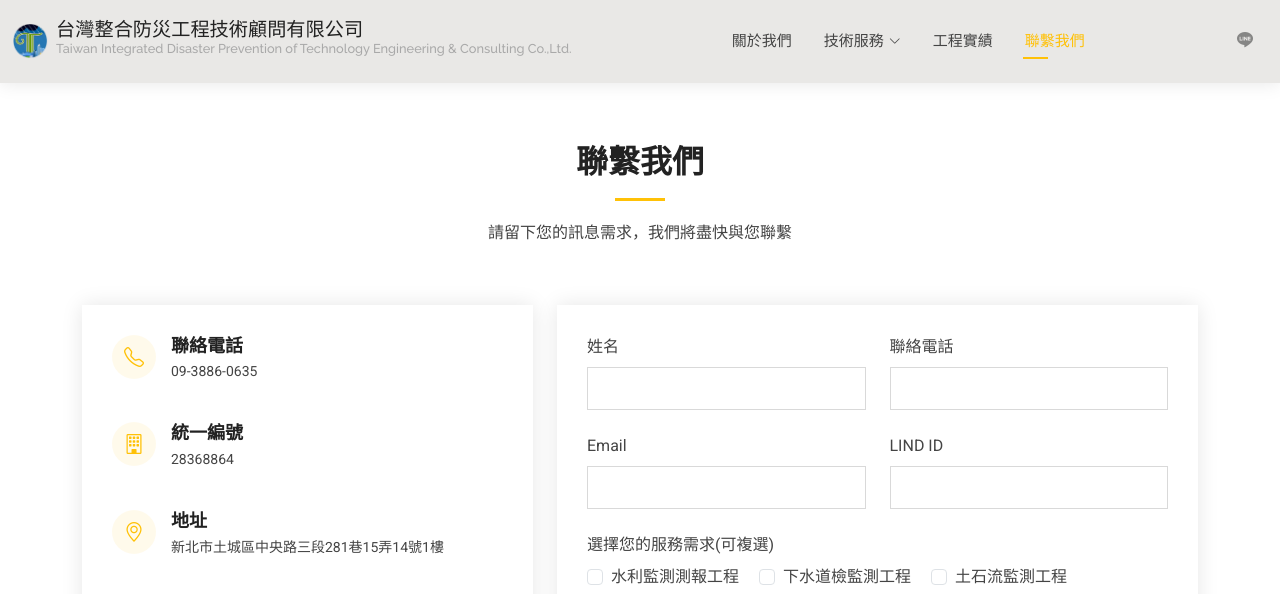
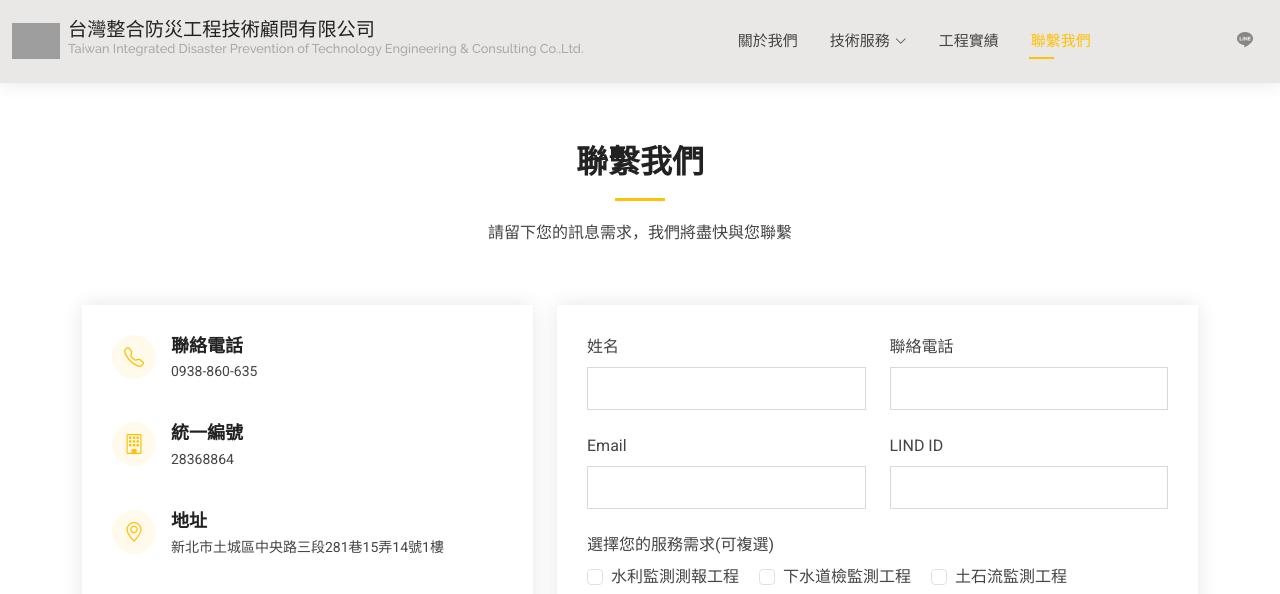
Before and after one commit to asfm4001/Taiwan-IDP, a Django app: page /contact/ in a window 1280 px wide. Shown: the top 594 px of the page. Run offline with Django 5.2, Linux system fonts and the light colour scheme; parts of the project's set-up code (start-up, migrations or seed data) failed here and were passed over; some libraries are stand-ins or nearby versions; grey boxes are pictures that could not be loaded.

Commit message:
feat: 修改template

```diff
--- a/django/pages/forms.py
+++ b/django/pages/forms.py
@@ -15,6 +15,7 @@ class ContactForm(forms.Form):
     ('橋梁檢測工程', '橋梁檢測工程'),
     ('道路調查', '道路調查'),
     ('工程地質', '工程地質'),
+    ('氣象預報', '氣象預報'),
 ]
     name = forms.CharField(label='姓名', max_length=30, required=False, widget=forms.TextInput(
         attrs={'class': 'form-control'}))
--- a/django/pages/templates/pages/base.html
+++ b/django/pages/templates/pages/base.html
@@ -5,12 +5,27 @@
   <meta charset="utf-8">
   <meta content="width=device-width, initial-scale=1.0" name="viewport">
   <title>{% block title %}{% endblock %} - 台灣整合防災工程技術顧問有限公司</title>
-  <meta name="description" content="">
-  <meta name="keywords" content="">
+  <meta name="description" content="台灣整合防災工程技術顧問有限公司提供透地雷達檢測、防災顧問、工程監測等專業服務，協助建築安全與災害預防。">
+  <meta name="keywords" content="透地雷達, 防災顧問, 工程檢測, 建築安全, 防災技術, 氣象預報">
+  <script type="application/ld+json">
+  {
+    "@context": "https://schema.org",
+    "@type": "Organization",
+    "name": "台灣整合防災工程技術顧問有限公司",
+    "url": "https://taiwan-idp.com",
+    "logo": "https://taiwan-idp.com/static/pages/assets/img/TaiwanIDP_LOGO.png",
+    "sameAs": [
+      "https://line.me/ti/p/OorcIN5Rdf#~"
+    ]
+  }
+  </script>
+
 
   <!-- Favicons -->
   {% load static %}
-  <link href="{% static 'pages/assets/img/台整LOGO.png' %}" rel="icon">
+  <!-- <link href="{% static 'pages/assets/img/TaiwanIDP_LOGO.png' %}" rel="icon"> -->
+  <link href="{% static 'pages/assets/img/favicon.ico' %}" rel="icon" type="image/x-icon">
+  <link href="{% static 'pages/assets/img/favicon.ico' %}" rel="shortcut icon" type="image/x-icon">
   <!-- <link href="{% static 'pages/assets/img/apple-touch-icon.png' %}" rel="apple-touch-icon"> -->
 
   <!-- Fonts -->
@@ -28,6 +43,17 @@
   <!-- Main CSS File -->
   <link href="{% static 'pages/assets/css/main.css' %}" rel="stylesheet">
 
+  <!-- Google tag (gtag.js) -->
+  <script async src="https://www.googletagmanager.com/gtag/js?id=AW-17212131193">
+  </script>
+  <script>
+    window.dataLayer = window.dataLayer || [];
+    function gtag(){dataLayer.push(arguments);}
+    gtag('js', new Date());
+
+    gtag('config', 'AW-17212131193');
+  </script>
+
   <!-- =======================================================
   * Template Name: Kelly
   * Template URL: https://bootstrapmade.com/kelly-free-bootstrap-cv-resume-html-template/
@@ -44,7 +70,7 @@
 
       <a href="{% url 'pages:index' %}" class="logo d-flex align-items-center me-auto me-xl-0">
         <!-- Uncomment the line below if you also wish to use an image logo -->
-        <img src="{% static 'pages/assets/img/台整LOGO.png' %}" alt="台灣整合防災工程技術顧問有限公司LOGO">
+        <img src="{% static 'pages/assets/img/TaiwanIDP_LOGO.png' %}" alt="台灣整合防災工程技術顧問有限公司LOGO">
         <div>
           <!-- 桌機顯示 -->
           <h1 class="sitename d-none d-md-block" style="font-family: 'Microsoft JhengHei'; font-size: 1.2rem;">
--- a/django/pages/templates/pages/contact.html
+++ b/django/pages/templates/pages/contact.html
@@ -22,7 +22,7 @@
             <i class="bi bi-telephone flex-shrink-0"></i>
             <div>
               <h3>聯絡電話</h3>
-              <p>09-3886-0635</p>
+              <p>0938-860-635</p>
             </div>
           </div><!-- End Info Item -->
 
```
Also changed, not shown: django/pages/static/pages/assets/img/favicon.ico (added).
